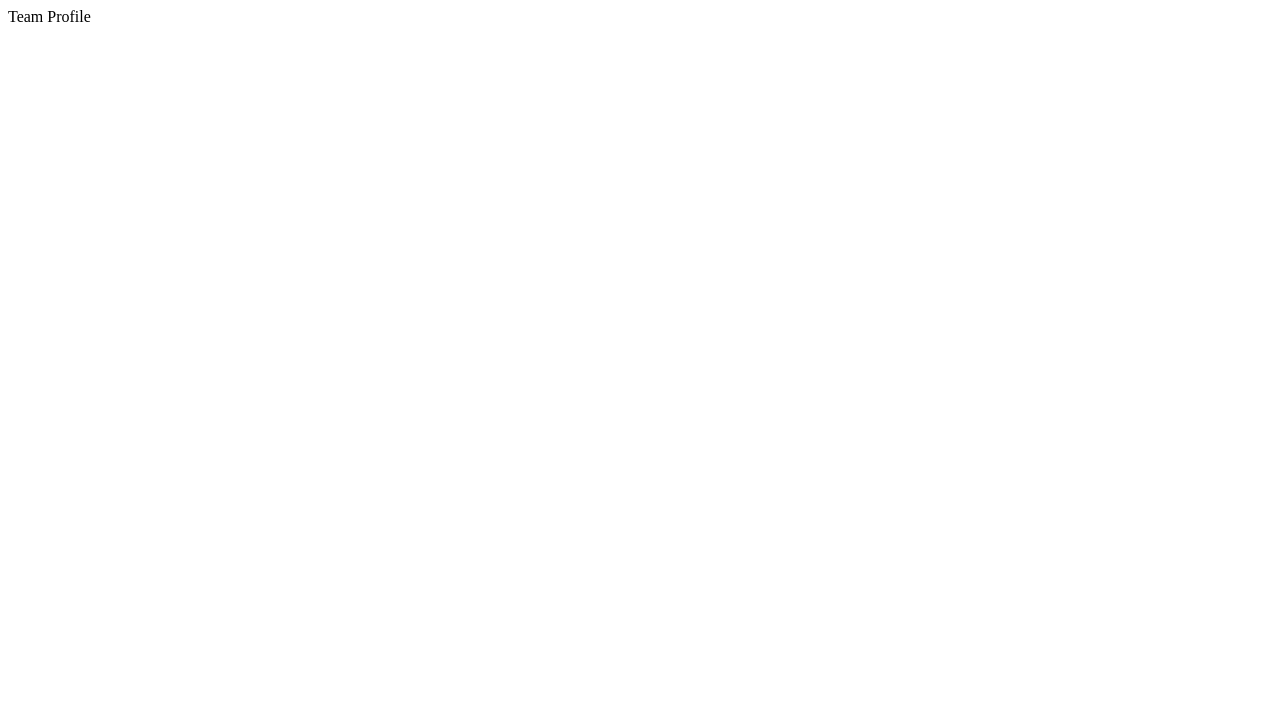
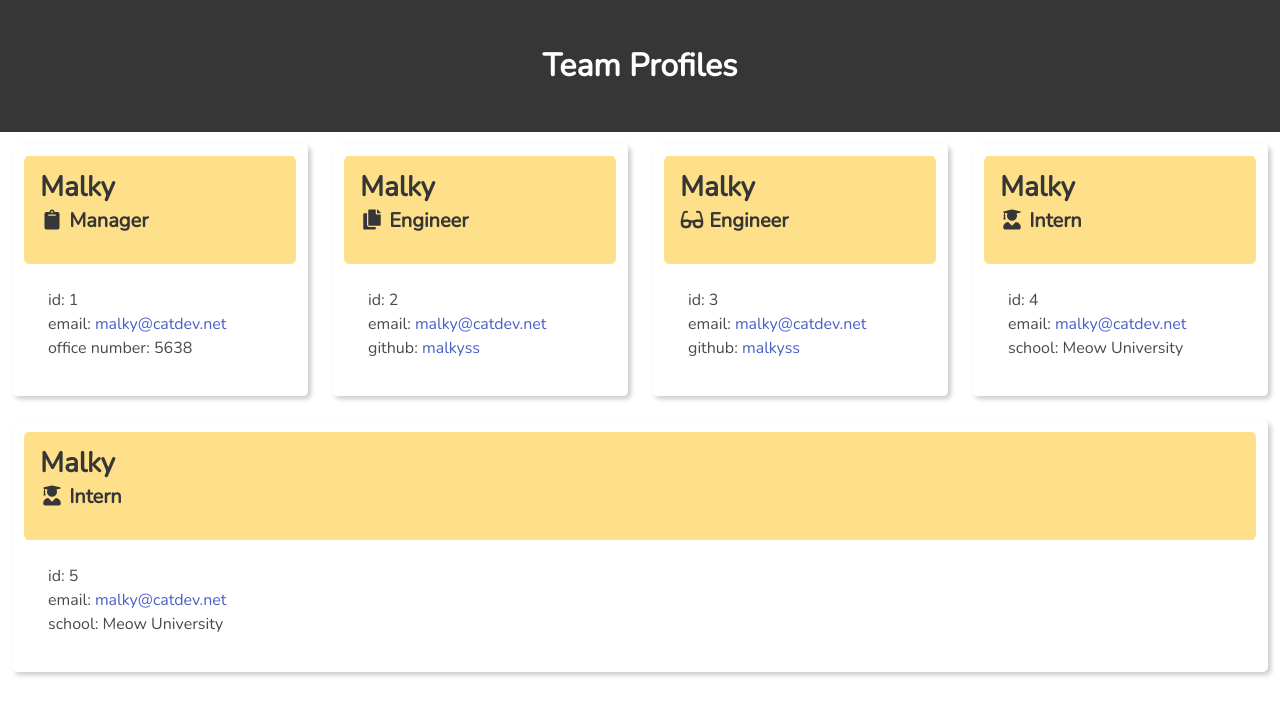
Before and after one commit to Clos86/team-profile-generator, a website: page src/index.html in a window 1280 px wide. Drawn offline with nearby package versions, Linux system fonts and the light colour scheme.

Commit message:
started the HTML template

```diff
--- a/app.js
+++ b/app.js
@@ -0,0 +1,3 @@
+const { writeFile, copyFile } = require('./utils/generateHTML.js');
+const inquirer = require('inquirer');
+const generatePage = require('./src/page-template');
--- a/src/index.html
+++ b/src/index.html
@@ -1,26 +1,129 @@
 <!DOCTYPE html>
-  <html lang="en">
+<html>
   <head>
-    <meta charset="UTF-8">
-    <meta name="viewport" content="width=device-width, initial-scale=1.0">
-    <meta http-equiv="X-UA-Compatible" content="ie=edge">
-    <title>Portfolio Demo</title>
-    <link rel="stylesheet" href="https://cdnjs.cloudflare.com/ajax/libs/font-awesome/5.11.2/css/all.min.css">
-    <link href="https://fonts.googleapis.com/css?family=Public+Sans:300i,300,500&display=swap" rel="stylesheet">
-    <link rel="stylesheet" href="style.css">
+    <meta charset="utf-8">
+    <meta name="viewport" content="width=device-width, initial-scale=1">
+    <title>Team Roster</title>
+    <link rel="stylesheet" href="https://cdn.jsdelivr.net/npm/bulma@0.8.0/css/bulma.min.css">
+    <link href="https://cdnjs.cloudflare.com/ajax/libs/font-awesome/5.13.0/css/all.min.css" rel="stylesheet">
+    <link href="https://fonts.googleapis.com/css?family=Nunito&display=swap" rel="stylesheet">
+    <link rel="stylesheet" href="./style.css">
   </head>
+  <body>
+  <section class="hero has-text-centered has-background-dark">
+    <div class="hero-body">
+      <h1 class="title has-text-white">Team Profiles</h1>
+    </div>
+  </section>
+  <section class="columns ">
 
-  <body>
-    <header>
-      <nav class="navbar" id="navbar">
-        <span class="navbar-brand mb-0 h1 w-100 text-center" id="navbar-text">Team Profile</span>
-      </nav>
-    </header>
-    <main>
+    <div class="column is-one-fourth">
+      <div class="content has-background-warning is-marginless">
+        <h2 class="title">Malky</h2>
+      <h4 class="subtitle">
+        <span class="icon"><i class="fas fa-clipboard"></i></span>
+        Manager</h4>
+      </div>
+      <section>
+        <div class="tile is-12">
+          id: 1
+        </div>
+        <div class="tile is-12">
+          email:&nbsp;
+          <a href="mailto:email: malky@catdev.net">malky@catdev.net</a>
+        </div>
+        <div class="tile is-12">
+          office number: 5638
+        </div>
+      </section>
+    </div>
 
-    </main>
-    <footer c>
+    <div class="column is-one-fourth">
+      <div class="content has-background-warning is-marginless">
+        <h2 class="title">Malky</h2>
+      <h4 class="subtitle">
+        <span class="icon"><i class="fas fa-copy"></i></span>
+        Engineer</h4>
+      </div>
+      <section>
+        <div class="tile is-12">
+          id: 2
+        </div>
+        <div class="tile is-12">
+          email:&nbsp;
+          <a href="mailto:email: malky@catdev.net">malky@catdev.net</a>
+        </div>
+        <div class="tile is-12">
+          github:&nbsp;
+          <a href="https://github.com/chenallee">malkyss</a>
+        </div>
+      </section>
+    </div>
 
-    </footer>
+    <div class="column is-one-fourth">
+      <div class="content has-background-warning is-marginless">
+        <h2 class="title">Malky</h2>
+      <h4 class="subtitle">
+        <span class="icon"><i class="fas fa-glasses"></i></span>
+        Engineer</h4>
+      </div>
+      <section>
+        <div class="tile is-12">
+          id: 3
+        </div>
+        <div class="tile is-12">
+          email:&nbsp;
+          <a href="mailto:email: malky@catdev.net">malky@catdev.net</a>
+        </div>
+        <div class="tile is-12">
+          github:&nbsp;
+          <a href="https://github.com/chenallee">malkyss</a>
+        </div>
+      </section>
+    </div>
+
+    <div class="column is-one-fourth">
+      <div class="content has-background-warning is-marginless">
+        <h2 class="title">Malky</h2>
+      <h4 class="subtitle">
+        <span class="icon"><i class="fas fa-user-graduate"></i></span>
+        Intern</h4>
+      </div>
+      <section>
+        <div class="tile is-12">
+          id: 4
+        </div>
+        <div class="tile is-12">
+          email:&nbsp;
+          <a href="mailto:email: malky@catdev.net">malky@catdev.net</a>
+        </div>
+        <div class="tile is-12">
+          school: Meow   University
+        </div>
+      </section>
+    </div>
+
+    <div class="column is-one-fourth">
+      <div class="content has-background-warning is-marginless">
+        <h2 class="title">Malky</h2>
+      <h4 class="subtitle">
+        <span class="icon"><i class="fas fa-user-graduate"></i></span>
+        Intern</h4>
+      </div>
+      <section>
+        <div class="tile is-12">
+          id: 5
+        </div>
+        <div class="tile is-12">
+          email:&nbsp;
+          <a href="mailto:email: malky@catdev.net">malky@catdev.net</a>
+        </div>
+        <div class="tile is-12">
+          school: Meow   University
+        </div>
+      </section>
+    </div>
+
+  </section>
   </body>
-  </html>
+</html>
--- a/src/style.css
+++ b/src/style.css
@@ -0,0 +1,29 @@
+*{
+    box-sizing: border-box;
+  }
+
+  body {
+    font-family: 'Nunito', sans-serif;
+  }
+
+  .columns {
+    padding: .75em .75em;
+    flex-wrap: wrap;
+    justify-content: center;
+  }
+
+  .column {
+    margin: .75em;
+    border-radius: 5px;
+    box-shadow: 3px 3px 5px #ccc;
+    flex-wrap: inherit;
+  }
+
+  .column .content {
+    border-radius: 5px;
+    padding: 1em;
+  }
+
+  .column section {
+    padding: 1.5em;
+  }
```
Also changed, not shown: src/page-template.js (+26 -0 lines).
